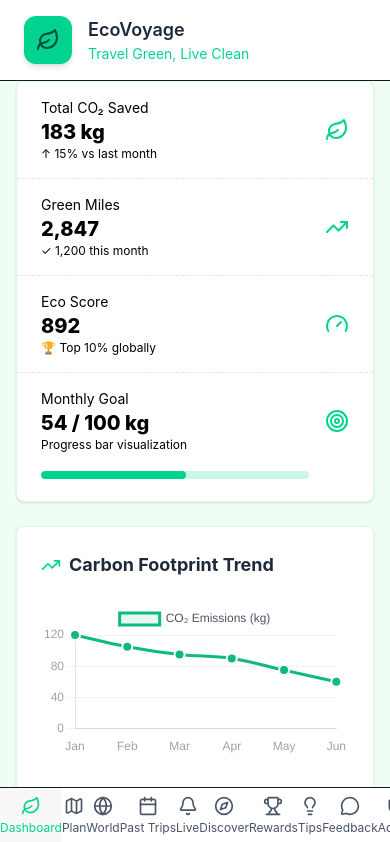
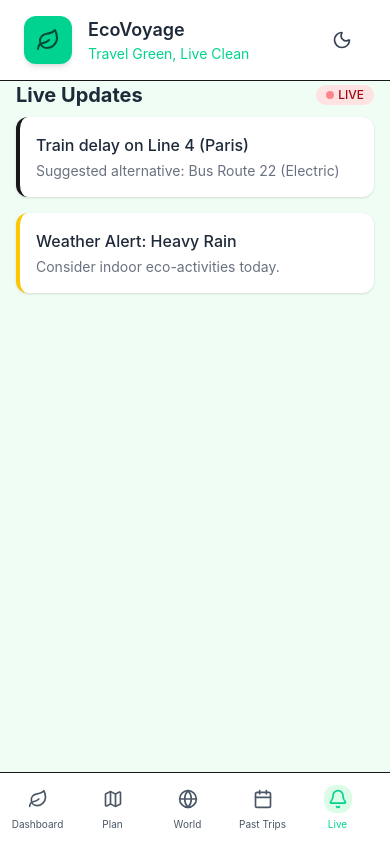
Before and after one commit to schwein69/Asw-Hci, a Vue app in the folder mevn-app/client/: page /live in a window 390 px wide. Shown: the top 842 px of the page. Built offline with nearby package versions, Linux system fonts and the light colour scheme.

Commit message:
refactorized navigation with vuerouter

```diff
--- a/mevn-app/client/package.json
+++ b/mevn-app/client/package.json
@@ -13,7 +13,8 @@
     "lucide-vue-next": "^0.555.0",
     "mapbox-gl": "^3.16.0",
     "vue": "^3.5.24",
-    "vue-chartjs": "^5.3.3"
+    "vue-chartjs": "^5.3.3",
+    "vue-router": "^4.6.4"
   },
   "devDependencies": {
     "@tailwindcss/vite": "^4.1.17",
--- a/mevn-app/client/src/App.vue
+++ b/mevn-app/client/src/App.vue
@@ -1,77 +1,21 @@
 <script>
-import Dashboard from "./components/Dashboard.vue";
-import MapPlan from "./components/MapPlan.vue";
-import World from "./components/World.vue";
-import PastTrips from "./components/PastTrips.vue";
-import Live from "./components/Live.vue";
-import Discover from "./components/Discover.vue";
-import Rewards from "./components/Rewards.vue";
-import Tips from "./components/Tips.vue";
-import Feedback from "./components/Feedback.vue";
-import Admin from "./components/Admin.vue";
-
-// lucide icons
-import {
-  Leaf,
-  Map,
-  Globe,
-  Calendar,
-  Bell,
-  Compass,
-  Trophy,
-  Lightbulb,
-  MessageCircle,
-  Shield,
-  Moon, // Added Moon icon
-  Sun, // Added Sun icon
-} from "lucide-vue-next";
+import { Leaf, Moon, Sun } from "lucide-vue-next";
+import TheNavigation from "./components/NavigationBar.vue";
 
 export default {
   name: "App",
   components: {
     Leaf,
-    Map,
-    Globe,
-    Calendar,
-    Bell,
-    Compass,
-    Trophy,
-    Lightbulb,
-    MessageCircle,
-    Shield,
     Moon,
     Sun,
-    "dashboard-comp": Dashboard,
-    "map-plan-comp": MapPlan,
-    "world-comp": World,
-    "past-trips-comp": PastTrips,
-    "live-comp": Live,
-    "discover-comp": Discover,
-    "rewards-comp": Rewards,
-    "tips-comp": Tips,
-    "feedback-comp": Feedback,
-    "admin-comp": Admin,
+    TheNavigation,
   },
   data() {
     return {
-      activeComponentId: "dashboard-comp",
-      isDarkMode: false, // State for dark mode
-      navItems: [
-        { id: "dashboard-comp", name: "Dashboard", icon: "Leaf" },
-        { id: "map-plan-comp", name: "Plan", icon: "Map" },
-        { id: "world-comp", name: "World", icon: "Globe" },
-        { id: "past-trips-comp", name: "Past Trips", icon: "Calendar" },
-        { id: "live-comp", name: "Live", icon: "Bell" },
-        { id: "discover-comp", name: "Discover", icon: "Compass" },
-        { id: "rewards-comp", name: "Rewards", icon: "Trophy" },
-        { id: "tips-comp", name: "Tips", icon: "Lightbulb" },
-        { id: "feedback-comp", name: "Feedback", icon: "MessageCircle" },
-        { id: "admin-comp", name: "Admin", icon: "Shield" },
-      ],
+      isDarkMode: false,
     };
   },
   mounted() {
-    // 1. Check Local Storage or System Preference on load
     const userPref = localStorage.theme;
     const systemPref = window.matchMedia(
       "(prefers-color-scheme: dark)"
@@ -92,9 +36,7 @@ export default {
       const html = document.documentElement;
 
       if (isDark) {
-        // Set Tailwind Class (activates your @variant logic)
         html.classList.add("dark");
-        // Set DaisyUI Theme
         html.setAttribute("data-theme", "dark");
         localStorage.theme = "dark";
       } else {
@@ -127,99 +69,43 @@ export default {
           </h1>
           <p class="text-sm text-success">Travel Green, Live Clean</p>
         </div>
-        <div class="ml-auto hidden sm:flex items-center gap-2">
+        <div class="ml-auto flex items-center gap-2">
           <button
             @click="toggleDarkMode"
             class="btn btn-ghost btn-sm btn-circle text-gray-700 dark:text-gray-200 hover:bg-gray-100 dark:hover:bg-gray-700 mr-2"
-            title="Toggle Dark Mode"
           >
             <Moon v-if="!isDarkMode" class="w-5 h-5" />
             <Sun v-else class="w-5 h-5" />
           </button>
-
+          <div class="hidden sm:flex gap-2">
             <button
-            class="btn btn-ghost btn-sm text-gray-700 dark:text-gray-200 hover:bg-gray-100 dark:hover:bg-gray-700"
+              class="btn btn-ghost btn-sm text-gray-700 dark:text-gray-200"
             >
               Profile
             </button>
-          <button
-            class="btn btn-ghost btn-sm text-gray-700 dark:text-gray-200 hover:bg-gray-100 dark:hover:bg-gray-700"
-          >
-            Settings
-          </button>
+          </div>
         </div>
       </div>
     </header>
 
-    <!-- Navigation Bar Section -->
-    <!-- Desktop version -->
-    <div
-      class="hidden md:block bg-green-50 py-6 dark:bg-gray-900 dark:border-gray-700 transition-colors duration-300"
-    >
-      <div class="max-w-7xl mx-auto px-4">
-        <div class="flex justify-center">
-          <div
-            class="w-fit bg-white dark:bg-gray-800 rounded-3xl shadow-sm p-3 transition-colors duration-300"
-          >
-            <ul class="flex flex-wrap justify-center gap-2 w-full">
-              <li v-for="item in navItems" :key="item.id" class="shrink-0">
-                <a
-                  @click.prevent="activeComponentId = item.id"
-                  :class="[
-                    'flex items-center gap-2 justify-center py-2 px-4 rounded-full whitespace-nowrap cursor-pointer transition-colors',
-                    activeComponentId === item.id
-                      ? 'bg-base-200 dark:bg-gray-700 text-success'
-                      : 'text-gray-600 dark:text-gray-400 hover:text-gray-900 dark:hover:text-gray-200',
-                  ]"
-                >
-                  <component :is="item.icon" class="h-4 w-4" />
-                  <span class="text-sm">{{ item.name }}</span>
-                </a>
-              </li>
-            </ul>
-          </div>
-        </div>
-      </div>
-    </div>
-
-    <!-- Bottom navigation (visible on small screens) -->
-    <nav
-      class="md:hidden fixed bottom-0 left-0 right-0 bg-white dark:bg-gray-800 border-t dark:border-gray-700 z-30 transition-colors duration-300"
-    >
-      <ul class="flex w-full">
-        <li v-for="item in navItems" :key="item.id" class="flex-1 text-center">
-          <a
-            @click.prevent="activeComponentId = item.id"
-            class="flex flex-col items-center justify-center w-full py-2 cursor-pointer transition-colors whitespace-nowrap"
-            :class="
-              activeComponentId === item.id
-                ? 'bg-base-200 dark:bg-gray-700 text-success'
-                : 'text-gray-600 dark:text-gray-400'
-            "
-          >
-            <component :is="item.icon" class="h-5 w-5" />
-            <span class="text-xs mt-1">{{ item.name }}</span>
-          </a>
-        </li>
-      </ul>
-    </nav>
+    <TheNavigation />
 
     <main
       class="grow md:p-8 w-full bg-green-50 dark:bg-gray-900 pb-24 md:pb-8 transition-colors duration-300"
     >
       <div class="max-w-7xl mx-auto px-4">
+        <RouterView v-slot="{ Component }">
           <transition name="fade" mode="out-in">
-          <keep-alive>
-            <component :is="activeComponentId"></component>
-          </keep-alive>
+            <component :is="Component" />
           </transition>
+        </RouterView>
       </div>
     </main>
   </div>
 </template>
 
 <style>
-/* Fade transition for switching tabs */
+/* Global fade transition */
 .fade-enter-active,
 .fade-leave-active {
   transition: opacity 0.2s ease;
--- /dev/null
+++ b/mevn-app/client/src/components/NavigationBar.vue
@@ -0,0 +1,137 @@
+<script>
+import {
+  Leaf,
+  Map,
+  Globe,
+  Calendar,
+  Bell,
+  Compass,
+  Trophy,
+  Lightbulb,
+  MessageCircle,
+  Shield,
+} from "lucide-vue-next";
+
+export default {
+  name: "TheNavigation",
+  components: {
+    Leaf,
+    Map,
+    Globe,
+    Calendar,
+    Bell,
+    Compass,
+    Trophy,
+    Lightbulb,
+    MessageCircle,
+    Shield,
+  },
+  data() {
+    return {
+      navItems: [
+        { routeName: "Dashboard", label: "Dashboard", icon: "Leaf" },
+        { routeName: "Plan", label: "Plan", icon: "Map" },
+        { routeName: "World", label: "World", icon: "Globe" },
+        { routeName: "PastTrips", label: "Past Trips", icon: "Calendar" },
+        { routeName: "Live", label: "Live", icon: "Bell" },
+        { routeName: "Discover", label: "Discover", icon: "Compass" },
+        { routeName: "Rewards", label: "Rewards", icon: "Trophy" },
+        { routeName: "Tips", label: "Tips", icon: "Lightbulb" },
+        { routeName: "Feedback", label: "Feedback", icon: "MessageCircle" },
+        { routeName: "Admin", label: "Admin", icon: "Shield" },
+      ],
+    };
+  },
+};
+</script>
+
+<template>
+  <div>
+    <!-- Navigation Bar Section -->
+    <!-- Desktop version -->
+    <div
+      class="hidden md:block bg-green-50 py-6 dark:bg-gray-900 dark:border-gray-700 transition-colors duration-300"
+    >
+      <div class="max-w-7xl mx-auto px-4">
+        <div class="flex justify-center">
+          <div
+            class="w-fit bg-white dark:bg-gray-800 rounded-3xl shadow-sm p-3 transition-colors duration-300"
+          >
+            <ul class="flex flex-wrap justify-center gap-2 w-full">
+              <li
+                v-for="item in navItems"
+                :key="item.routeName"
+                class="shrink-0"
+              >
+                <RouterLink
+                  :to="{ name: item.routeName }"
+                  v-slot="{ isActive, navigate }"
+                  custom
+                >
+                  <a
+                    @click="navigate"
+                    :class="[
+                      'flex items-center gap-2 justify-center py-2 px-4 rounded-full whitespace-nowrap cursor-pointer transition-colors',
+                      isActive
+                        ? 'bg-base-200 dark:bg-gray-700 text-success'
+                        : 'text-gray-600 dark:text-gray-400 hover:text-gray-900 dark:hover:text-gray-200',
+                    ]"
+                  >
+                    <component :is="item.icon" class="h-4 w-4" />
+                    <span class="text-sm">{{ item.label }}</span>
+                  </a>
+                </RouterLink>
+              </li>
+            </ul>
+          </div>
+        </div>
+      </div>
+    </div>
+    <!-- Bottom navigation (visible on small screens) -->
+    <nav
+      class="md:hidden fixed bottom-0 left-0 right-0 bg-white dark:bg-gray-800 border-t dark:border-gray-700 z-30 transition-colors duration-300"
+    >
+      <ul class="flex w-full overflow-x-auto no-scrollbar py-1">
+        <li
+          v-for="item in navItems"
+          :key="item.routeName"
+          class="flex-none min-w-[75px] text-center"
+        >
+          <RouterLink
+            :to="{ name: item.routeName }"
+            v-slot="{ isActive, navigate }"
+            custom
+          >
+            <a
+              @click="navigate"
+              class="flex flex-col items-center justify-center w-full py-2 cursor-pointer transition-colors whitespace-nowrap"
+              :class="
+                isActive ? 'text-success' : 'text-gray-600 dark:text-gray-400'
+              "
+            >
+              <div
+                :class="[
+                  'p-1 rounded-xl mb-1 transition-colors',
+                  isActive ? 'bg-green-100 dark:bg-gray-700' : '',
+                ]"
+              >
+                <component :is="item.icon" class="h-5 w-5" />
+              </div>
+              <span class="text-[10px]">{{ item.label }}</span>
+            </a>
+          </RouterLink>
+        </li>
+      </ul>
+    </nav>
+  </div>
+</template>
+
+<style scoped>
+.no-scrollbar::-webkit-scrollbar {
+  display: none;
+}
+.no-scrollbar {
+  -ms-overflow-style: none;
+  scrollbar-width: none;
+}
+</style>
--- a/mevn-app/client/src/main.js
+++ b/mevn-app/client/src/main.js
@@ -1,5 +1,5 @@
 import { createApp } from "vue";
 import "./style.css";
 import App from "./App.vue";
-
-createApp(App).mount("#app");
+import router from "./routes/router";
+createApp(App).use(router).mount("#app");
--- /dev/null
+++ b/mevn-app/client/src/routes/router.js
@@ -0,0 +1,62 @@
+import { createRouter, createWebHistory } from "vue-router";
+
+const routes = [
+  { path: "/", redirect: "/dashboard" },
+  {
+    path: "/dashboard",
+    name: "Dashboard",
+    component: () => import("../components/Dashboard.vue"),
+  },
+  {
+    path: "/plan",
+    name: "Plan",
+    component: () => import("../components/MapPlan.vue"),
+  },
+  {
+    path: "/world",
+    name: "World",
+    component: () => import("../components/World.vue"),
+  },
+  {
+    path: "/trips",
+    name: "PastTrips",
+    component: () => import("../components/PastTrips.vue"),
+  },
+  {
+    path: "/live",
+    name: "Live",
+    component: () => import("../components/Live.vue"),
+  },
+  {
+    path: "/discover",
+    name: "Discover",
+    component: () => import("../components/Discover.vue"),
+  },
+  {
+    path: "/rewards",
+    name: "Rewards",
+    component: () => import("../components/Rewards.vue"),
+  },
+  {
+    path: "/tips",
+    name: "Tips",
+    component: () => import("../components/Tips.vue"),
+  },
+  {
+    path: "/feedback",
+    name: "Feedback",
+    component: () => import("../components/Feedback.vue"),
+  },
+  {
+    path: "/admin",
+    name: "Admin",
+    component: () => import("../components/Admin.vue"),
+  },
+];
+
+const router = createRouter({
+  history: createWebHistory(),
+  routes,
+});
+
+export default router;
```
Also changed, not shown: 1 other file (tests, documents, lock files or other folders). Lines whose indentation alone changed are shown as unchanged.
